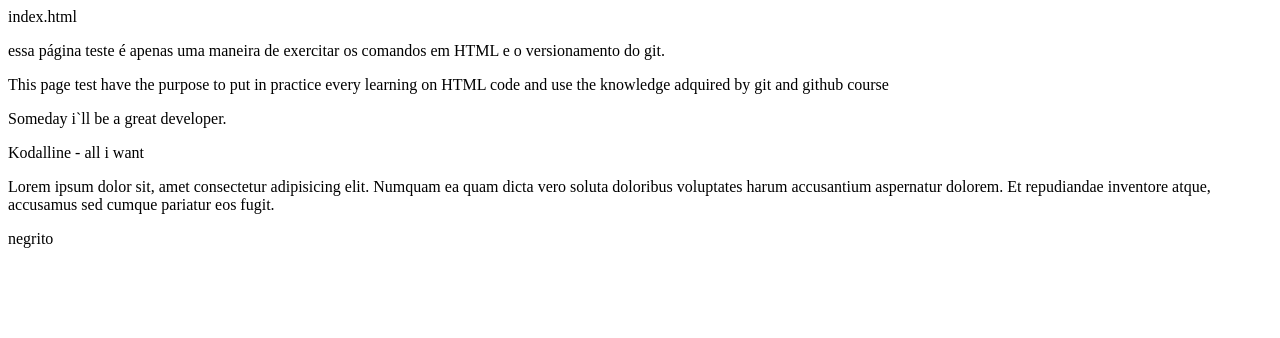
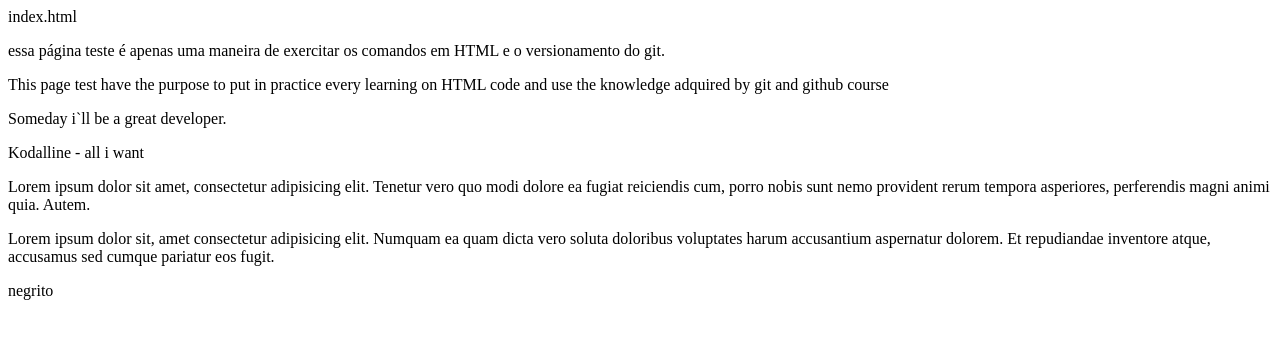
Before and after one commit to AllJonesFB/Ola-Mundo, a plain HTML site: page index.html in a window 1280 px wide. Drawn offline with Linux system fonts and the light colour scheme.

Commit message:
Update index.html

```diff
--- a/index.html
+++ b/index.html
@@ -7,6 +7,7 @@ index.html
     <p>This page test have the purpose to put in practice every learning on HTML code and use the knowledge adquired by git and github course</p>
     <p>Someday i`ll be a great developer.</p>
     <p>Kodalline - all i want</p>
+    <p>Lorem ipsum dolor sit amet, consectetur adipisicing elit. Tenetur vero quo modi dolore ea fugiat reiciendis cum, porro nobis sunt nemo provident rerum tempora asperiores, perferendis magni animi quia. Autem.</p>
     <p>Lorem ipsum dolor sit, amet consectetur adipisicing elit. Numquam ea quam dicta vero soluta doloribus voluptates harum accusantium aspernatur dolorem. Et repudiandae inventore atque, accusamus sed cumque pariatur eos fugit.</p>
     <bold>negrito</bold>
   </head>
```
